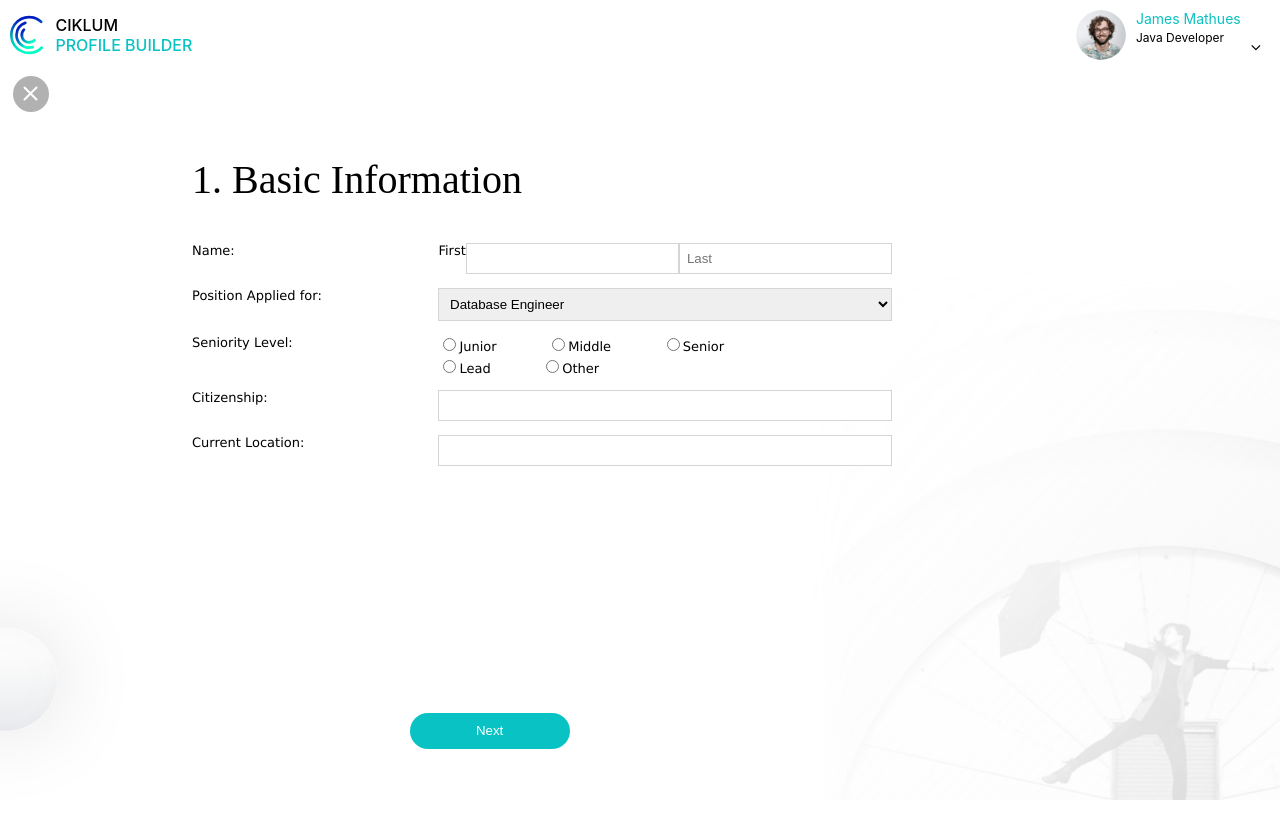
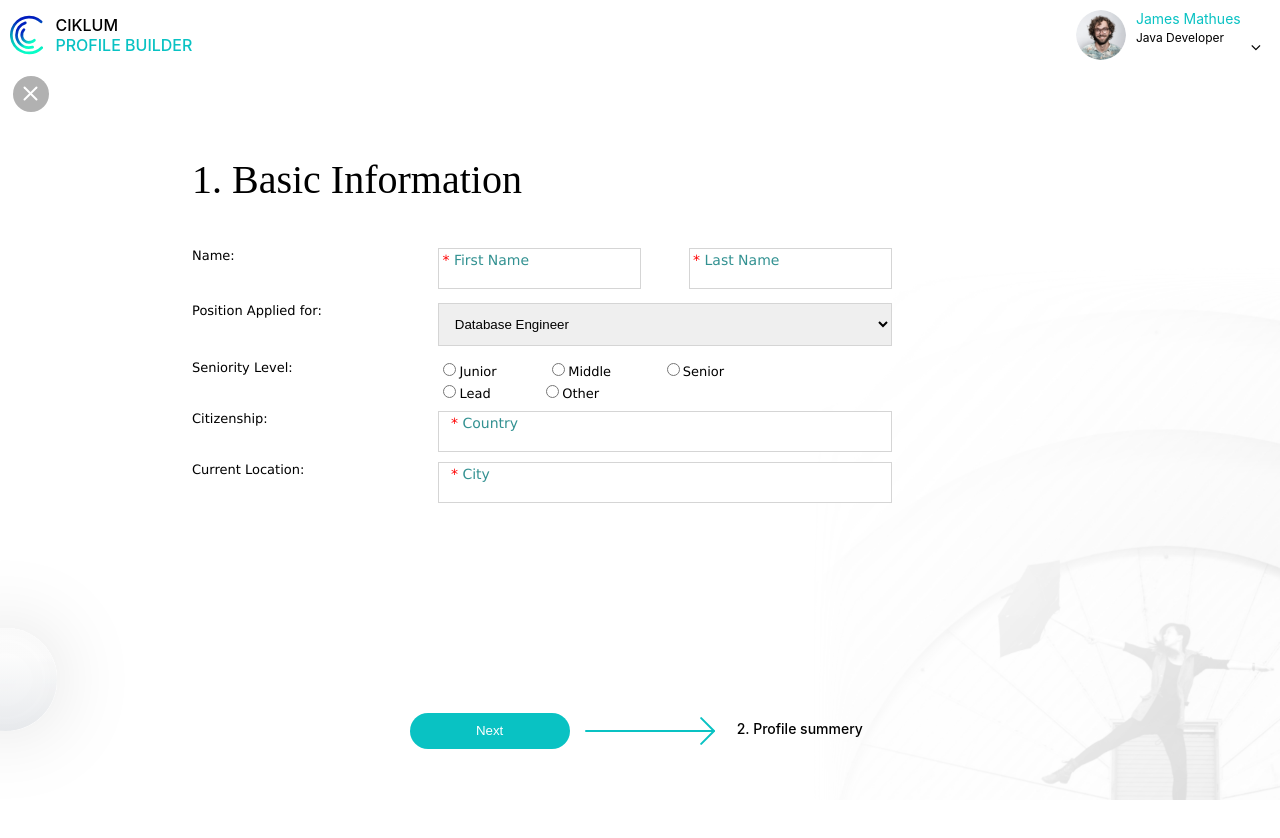
Before and after one commit to Abdulmoiz-Ahmer/CV-Builder, a React (Create React App) app: page /basic-info in a window 1280 px wide. Shown: the top 838 px of the page. Built offline with nearby package versions, Linux system fonts and the light colour scheme.

Commit message:
added validATION

```diff
--- a/src/Presentation/CV/BasicInformation/index.css
+++ b/src/Presentation/CV/BasicInformation/index.css
@@ -47,33 +47,52 @@
 .input {
   display: flex;
   gap: 52px;
-  padding: 0;
+  margin-top: 5px;
 }
 /* float value */
-
-input:focus ~ .floating-label,
-input:not(:focus):valid ~ .floating-label {
-  top: 8px;
-  bottom: 10px;
-  left: 20px;
-  font-size: 11px;
-  opacity: 1;
+.float-label {
+  position: absolute;
+  left: 2%;
+  padding-top: 4px;
+  font-size: 14px;
+  color: #329191;
+  transition: 0.2s ease all;
 }
-
-/* .inputText {
+input:focus ~ .float-label,
+input:not(:focus):valid ~ .float-label {
+  top: -10%;
+  font-size: 12px;
+}
+.form-group-input {
+  position: relative;
+}
+.float-label:before {
+  content: " *";
+  color: red;
+}
+.country-form-group {
+  position: relative;
+  margin-top: 10px;
+}
+.country-label {
+  position: absolute;
+  left: 37%;
+  padding-top: 4px;
   font-size: 14px;
-  width: 200px;
-  height: 35px;
-} */
-
-.floating-label {
-  position: absolute;
-  pointer-events: none;
-  left: 20px;
-  top: 18px;
+  color: #329191;
   transition: 0.2s ease all;
 }
 
+.country-label:before {
+  content: " *";
+  color: red;
+}
+
+input:focus ~ .country-label,
+input:not(:focus):valid ~ .country-label {
+  top: -10%;
+  font-size: 12px;
+}
 .radio-group {
   width: 70%;
 }
@@ -101,6 +120,7 @@ input:not(:focus):valid ~ .floating-label {
 .input-fields {
   width: 70%;
   display: flex;
+  gap: 28px;
   justify-content: space-between;
 }
 .basic-heading {
@@ -128,7 +148,7 @@ select {
   -webkit-box-sizing: border-box;
   -moz-box-sizing: border-box;
   border: 1px solid #d5d5d5;
-  padding: 7px;
+  padding: 12px;
   margin: 0px;
   -webkit-transition: all 0.3s ease-in-out;
   -moz-transition: all 0.3s ease-in-out;
@@ -152,13 +172,13 @@ select {
   border: 1px solid #88d5e9;
 } */
 .form-style-1 .field-divided {
-  width: 47.5%;
-  position: relative;
+  /* position: relative; */
 }
 .form-group-dropdown {
 }
 .form-style-1 .field-long {
   display: block;
+  position: relative;
 }
 .form-style-1 .field-select {
   width: 70%;
@@ -184,6 +204,16 @@ select {
 .form-style-1 .required {
   color: red;
 }
+.footer-part {
+  display: flex;
+  justify-content: space-between;
+  gap: 15px;
+}
+.footer-part span {
+  font-size: 14px;
+  padding: 7px;
+  font-weight: 500;
+}
 .form-group-email {
   margin-top: 14px;
 }
--- a/src/Presentation/CV/BasicInformation/index.tsx
+++ b/src/Presentation/CV/BasicInformation/index.tsx
@@ -6,7 +6,7 @@ import CloseIcon from "../../../assets/CloseIcon.svg";
 import Ellipse from "../../../assets/Ellipse.svg";
 import Subtraction from "../../../assets/Subtraction.svg";
 import BasciInfoImage from "../../../assets/basicInfo-background.png";
-import DriveIcon from "../../../assets/DriveIcon.svg";
+import ArrowIcon from "../../../assets/arrow.svg";
 function index() {
   return (
     <main className="info">
@@ -29,18 +29,26 @@ function index() {
             <div className="input">
               <label className="field-label ">Name:</label>
               <div className="input-fields">
-                <label className="first-label ">First</label>
+                <div className="form-group-input">
                   <input
                     type="text"
                     name="field1"
                     className="field-divided"
+                    placeholder=""
+                    required
                   />{" "}
+                  <label className="float-label"> First Name</label>
+                </div>
+                <div className="form-group-input">
                   <input
                     type="text"
                     name="field2"
                     className="field-divided"
-                  placeholder="Last"
+                    placeholder=""
+                    required
                   />
+                  <label className="float-label"> Last Name</label>
+                </div>
               </div>
             </div>
             <div className="form-group input">
@@ -71,26 +79,35 @@ function index() {
                 </div>
               </div>
             </div>
-            <div className="form-group-email input">
+            <div className="country-form-group input">
               <label className="field-label">Citizenship:</label>
+
               <input
                 type="text"
                 name="field3"
                 className="field-long input-fields"
+                required
               />
+              <label className="country-label"> Country</label>
             </div>
 
-            <div className="form-group-email input">
+            <div className="country-form-group input">
               <label className="field-label">Current Location:</label>
               <input
                 type="text"
                 name="field3"
                 className="field-long input-fields"
+                required
               />
+              <label className="country-label"> City</label>
             </div>
           </div>
           <div className="next-button">
+            <div className="footer-part">
               <button className="next">Next</button>
+              <img src={ArrowIcon} alt="arrowIcon" className="" />
+              <span>2. Profile summery</span>
+            </div>
           </div>
         </form>
       </div>
```
Also changed, not shown: src/assets/arrow.svg (added). Lines whose indentation alone changed are shown as unchanged.
